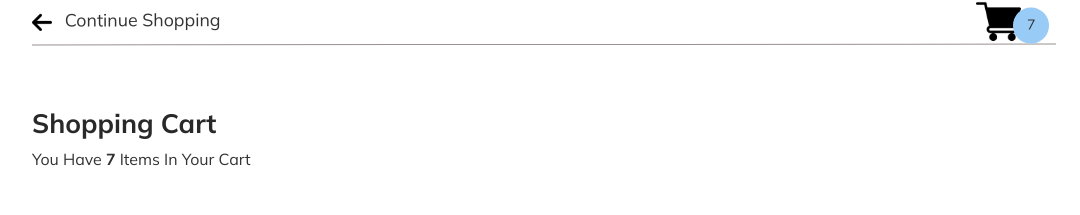
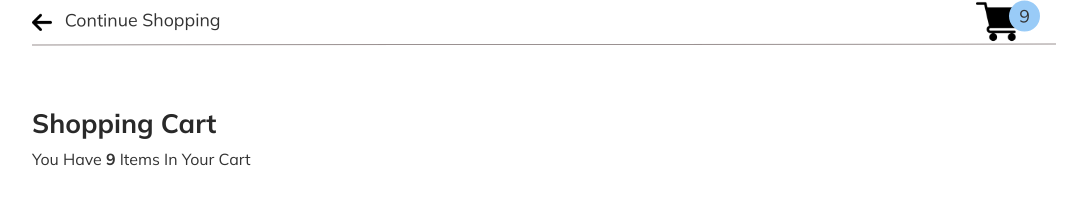
Before and after one commit to shyam202/React---AddToCart, a React (Create React App) app: page / in a window 1280 px wide. Shown: the top 215 px of the page, without its empty margins (96-1176 px from the left). Built offline with nearby package versions, Linux system fonts and the light colour scheme.

Commit message:
Get Total Items Quantity In Shopping Cart

```diff
--- a/src/component/Cart.js
+++ b/src/component/Cart.js
@@ -1,4 +1,4 @@
-import React, { createContext, useReducer } from "react";
+import React, { createContext, useEffect, useReducer } from "react";
 import "./cart.css";
 import { reducer } from "./Reducer";
 import { products } from "./product";
@@ -46,6 +46,12 @@ const Cart = () => {
     });
   };
 
+  useEffect(() => {
+    dispatch({
+      type: "GET_TOTAL",
+    });
+  }, [state.item]);
+
   return (
     <CartContext.Provider
       value={{ ...state, removeItem, clearCart, increment, decrement }}
--- a/src/component/ContextCart.js
+++ b/src/component/ContextCart.js
@@ -4,7 +4,7 @@ import { CartContext } from "./Cart";
 import Items from "./Items";
 
 const ContextCart = () => {
-  const { item, clearCart } = useContext(CartContext);
+  const { item, clearCart, totalItem } = useContext(CartContext);
   if (item.length === 0) {
     return (
       <>
@@ -15,14 +15,14 @@ const ContextCart = () => {
           </div>
           <div className="cart-icon">
             <img src="./Images/cart.png" alt="cart" className="cart-icon" />
-            <p>0</p>
+            <p>{totalItem}</p>
           </div>
         </header>
         <section className="main-cart-section">
           <h1>Shopping Cart</h1>
           <p className="total-items">
-            You have <span className="total-items-count">0</span> items in your
-            cart
+            You have <span className="total-items-count">{totalItem}</span>
+            items in your cart
           </p>
           <div className="cart-items-container">
             <Scrollbars>
@@ -53,14 +53,14 @@ const ContextCart = () => {
         </div>
         <div className="cart-icon">
           <img src="./Images/cart.png" alt="cart" className="cart-icon" />
-          <p>7</p>
+          <p>{totalItem}</p>
         </div>
       </header>
       <section className="main-cart-section">
         <h1>Shopping Cart</h1>
         <p className="total-items">
-          You have <span className="total-items-count">7</span> items in your
-          cart
+          You have <span className="total-items-count">{totalItem}</span> items
+          in your cart
         </p>
         <div className="cart-items-container">
           <Scrollbars>
--- a/src/component/Reducer.js
+++ b/src/component/Reducer.js
@@ -37,5 +37,20 @@ export const reducer = (state, action) => {
     return { ...state, item: updatedCart };
   }
 
+  if (action.type === "GET_TOTAL") {
+    let { totalItem } = state.item.reduce(
+      (acc, currVal) => {
+        let { quantity } = currVal;
+        acc.totalItem += quantity;
+        return acc;
+      },
+      {
+        totalItem: 0,
+      }
+    );
+
+    return { ...state, totalItem };
+  }
+
   return state;
 };
--- a/src/component/cart.css
+++ b/src/component/cart.css
@@ -51,7 +51,6 @@ header {
   display: flex;
   height: inherit;
   align-items: center;
-
 }
 
 .continue-shopping .arrow-icon {
@@ -74,7 +73,6 @@ header {
   align-items: center;
   position: relative;
   justify-content: flex-end;
-
 }
 
 .cart-icon img {
@@ -84,17 +82,16 @@ header {
 }
 
 .cart-icon p {
-
   position: absolute;
-  width: 4rem;
-  height: 4rem;
-  right: -1.2rem;
-  top: 0.9rem;
+  width: 3.5rem;
+  height: 3.5rem;
+  right: -0.2rem;
+  top: 0.1rem;
   border-radius: 50%;
   background: #99cbf7;
   color: #fff;
   box-sizing: border-box;
-  font-size: 1.6rem;
+  font-size: 2rem;
   display: flex;
   justify-content: center;
   align-items: center;
@@ -140,7 +137,6 @@ header {
   margin: auto;
   display: grid;
   place-items: center;
-
 }
 
 .cart-items hr {
```
